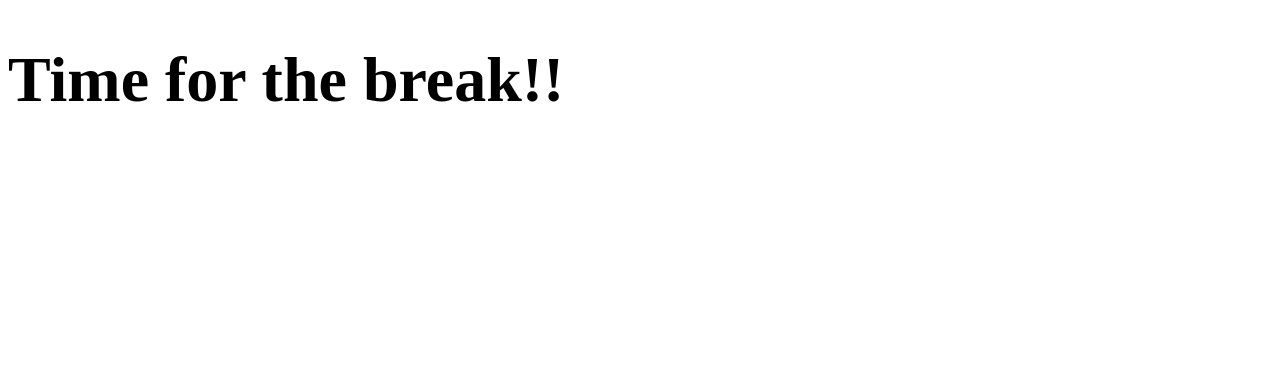
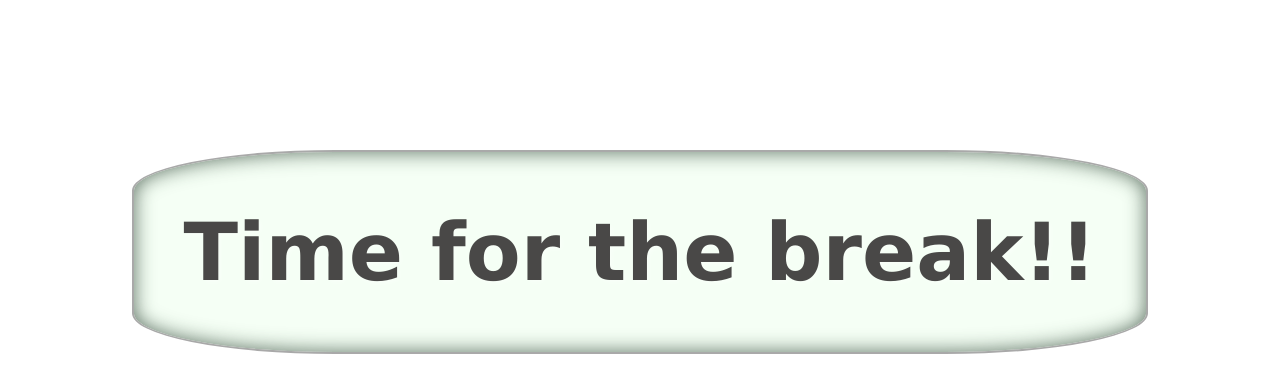
Before and after one commit to trusohamn/MobTimer, a plain HTML site: page index.html in a window 1280 px wide. Drawn offline with Linux system fonts and the light colour scheme.

Commit message:
updated css

```diff
--- a/index.html
+++ b/index.html
@@ -1,19 +1,31 @@
 <!DOCTYPE html>
 
 <head>
-<style>
-#name {
-font-size: 4rem;
-display : inline-box;
-margin : 0, auto;
-}
+    <style>
+        #name {
+            font-size: 5rem;
+            font-family: Verdana, Geneva, Tahoma, sans-serif;
+            color: rgba(33, 31, 31, 0.817);
+            text-shadow: 2px 2px 5px #ffffff68;
+        }
 
-</style>
+        #main {
+            width: 80%;
+            margin: 150px auto;
+            text-align: center;
+            border-radius: 20%;
+            border: 2px solid darkgray;
+            background: rgba(240, 255, 240, 0.687);
+            box-shadow: inset 0px 0px 20px rgba(34, 58, 42, 0.735);
+        }
+    </style>
 </head>
 
 <body>
+    <div id='main'>
+        <h1 id='name'></h1>
+    </div>
 
-    <h1 id='name'></h1>
 
     <script src='index.js'></script>
 </body>
--- a/index.js
+++ b/index.js
@@ -1,7 +1,7 @@
-const tpp = 5 * 60;
+const tpp = 5 * 60 ;
 let people = [
-    'Marta_green',
-    'Camilla_blue',
+    //'Marta_lightgreen',
+    'Camilla_lightblue',
     'Peter_purple',
     'Poyan_pink'
 ];
@@ -34,7 +34,7 @@ function start(counter) {
     } else {
         element.innerHTML = 'Time for the break!!';
         document.body.style.background = 'white';
-    }ß
+    }
 }
 
 people = shuffle(people);
```
